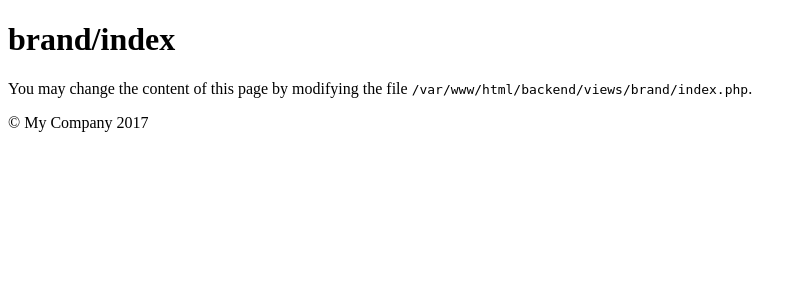
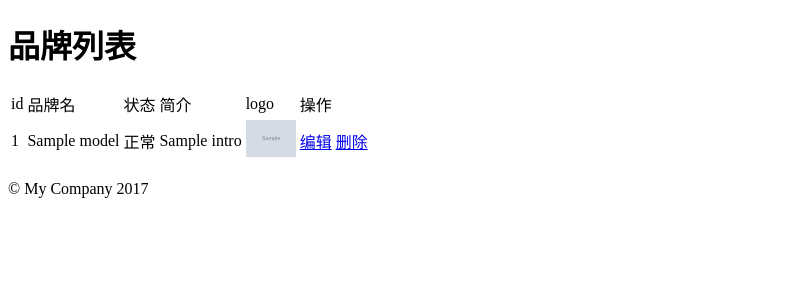
Before and after one commit to lkx1991026/yii2shop, a Yii app: template backend/views/brand/index.php in a window 1280 px wide. Shown: the top 300 px of the page, without its empty margins (0-807 px from the left). Run offline with PHP 8.4 and a stand-in for Yii, Linux system fonts and the light colour scheme; the template is opened without the code that fills it: most values are stand-ins (such as "Sample title", 1, 10 or a date in 2020); grey boxes marked "Sample" are stand-in pictures; data that the repository does not hold is empty; some libraries are stand-ins or nearby versions.

Commit message:
品牌修改删除列表

```diff
--- a/backend/models/Brand.php
+++ b/backend/models/Brand.php
@@ -34,7 +34,8 @@ class Brand extends \yii\db\ActiveRecord
             [['intro'], 'string'],
             [['sort', 'status'], 'integer'],
             [['name'], 'string', 'max' => 50],
-            [['name','intro','status'],'required','message'=>'内容不能为空']
+            [['name','intro','status'],'required','message'=>'内容不能为空'],
+            ['name','unique','message'=>'品牌名已存在']
         ];
     }
 
--- a/backend/views/brand/index.php
+++ b/backend/views/brand/index.php
@@ -1,9 +1,36 @@
 <?php
 /* @var $this yii\web\View */
 ?>
-<h1>brand/index</h1>
+<h1>品牌列表</h1>
 
-<p>
-    You may change the content of this page by modifying
-    the file <code><?= __FILE__; ?></code>.
-</p>
+<table class="table table-bordered table-responsive">
+    <tr>
+        <td>id</td>
+        <td>品牌名</td>
+        <td>状态</td>
+        <td>简介</td>
+        <td>logo</td>
+        <td>操作</td>
+    </tr>
+    <?php foreach($models as $model):?>
+        <tr>
+            <td><?=$model->id?></td>
+            <td><?=$model->name?></td>
+            <td><?=$model->status?'正常':'隐藏'?></td>
+            <td><?=$model->intro?></td>
+            <td><img src="<?=$model->logo?>" class="img-responsive" style="width:50px;"/></td>
+            <td>
+                <a href="<?=\yii\helpers\Url::to('/brand/edit?id='.$model->id)?>" class="btn btn-info">编辑</a>
+                <a href="<?=\yii\helpers\Url::to('/brand/delete?id='.$model->id)?>" class="btn btn-danger">删除</a>
+            </td>
+        </tr>
+    <?php endforeach;?>
+</table>
+<?php echo \yii\widgets\LinkPager::widget(
+        [
+                'pagination'=>$pager,
+                'prevPageLabel'=>'上一页',
+                'nextPageLabel'=>'下一页',
+
+        ]
+)?>
```
Also changed, not shown: backend/controllers/BrandController.php (+37 -9 lines).
